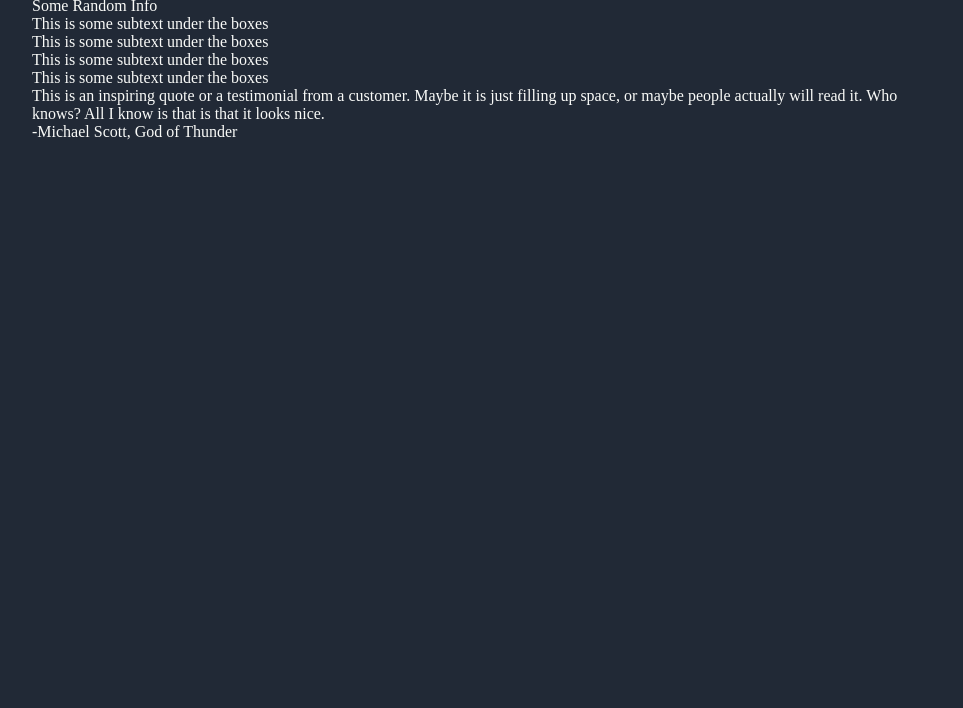
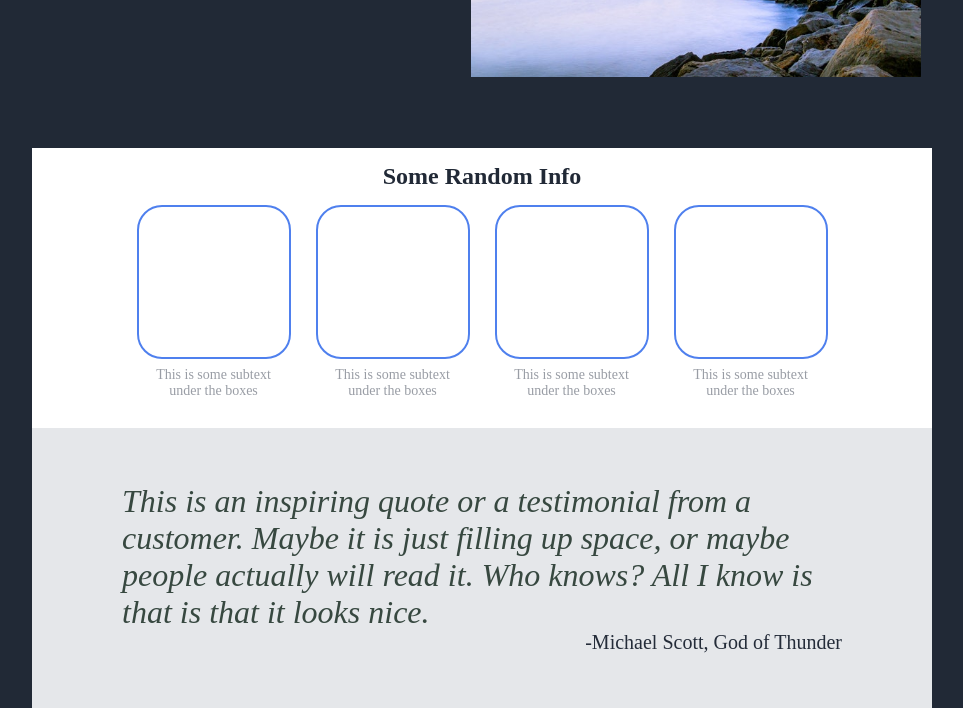
Before and after one commit to Lance-Town/landing-page, a plain HTML site: page index.html in a window 1280 px wide. Shown: the part 362-1070 px from the top of the page, without its empty margins (158-1121 px from the left). Before the commit the page ends 800 px from the top, so only its background shows below. Drawn offline with Linux system fonts and the light colour scheme.

Commit message:
added styling to quote and image display

```diff
--- a/style.css
+++ b/style.css
@@ -15,8 +15,9 @@ body {
 .content-one {
     display: flex;
     justify-content: space-around;
-    max-height: 500px;
+    min-height: 500px;
     flex: 0;
+    margin-top: 10px;
 }
 
 .right-aligned-content, .left-aligned-content {
@@ -25,8 +26,9 @@ body {
     color: lightblue;
 }
 
-.content-one .left-aligned-content .header {
+.header {
     color: white;
+    margin-top: 8px;
 }
 
 .content-one .left-aligned-content .text, .content-one .right-aligned-content img {
@@ -63,3 +65,81 @@ body {
 .content-one .left-aligned-content .text {
     font-size: 24px;
 }
+
+.content-one button {
+    background-color: #3382F6;
+    padding: 5px 10px;
+    border-radius: 25px;
+    border-style: none;
+}
+
+.content-two {
+    display: flex;
+    flex-direction: column;
+    align-items: center;
+    background-color: white;
+    min-height: 280px;
+    flex: 0;
+}
+
+.content-two p {
+    color: rgb(33, 41, 54);
+    font-size: 24px;
+    font-weight: 900;
+    display: flex;
+    min-width: 100%;
+    min-height: auto;
+    justify-content: center;
+    align-items: center;
+    padding: 15px 0;
+}
+
+.content-two .boxes {
+    display: flex;
+    gap: 25px;
+}
+
+.content-two .boxes .box {
+    display: flex;
+    flex-direction: column;
+    border: 2px solid rgb(79, 128, 238);
+    border-radius: 25px;
+    height: 150px;
+    width: 150px;
+}
+
+.content-two .boxes .box p {
+    color: rgb(153, 157, 165);
+    text-align: center;
+    font-size: 14px;
+    font-weight: 100;
+    margin-top: 145px;
+}
+
+.content-three {
+    background-color: rgb(229, 231, 234);
+    display: flex;
+    flex-direction: column;
+    justify-content: center;
+    align-items: center;
+    min-height: 280px;
+    flex: 0;
+}
+
+.quote-container {
+    width: 80%;
+}
+
+.quote p{
+    color: rgb(55, 72, 64);
+    font-style: italic;
+    font-size: 32px;
+}
+
+.quote-credit p{
+    font-size: 20px;
+    color: rgb(36, 44, 57);
+    display: flex;
+    min-width: 100%;
+    justify-content: flex-end;
+}
```
